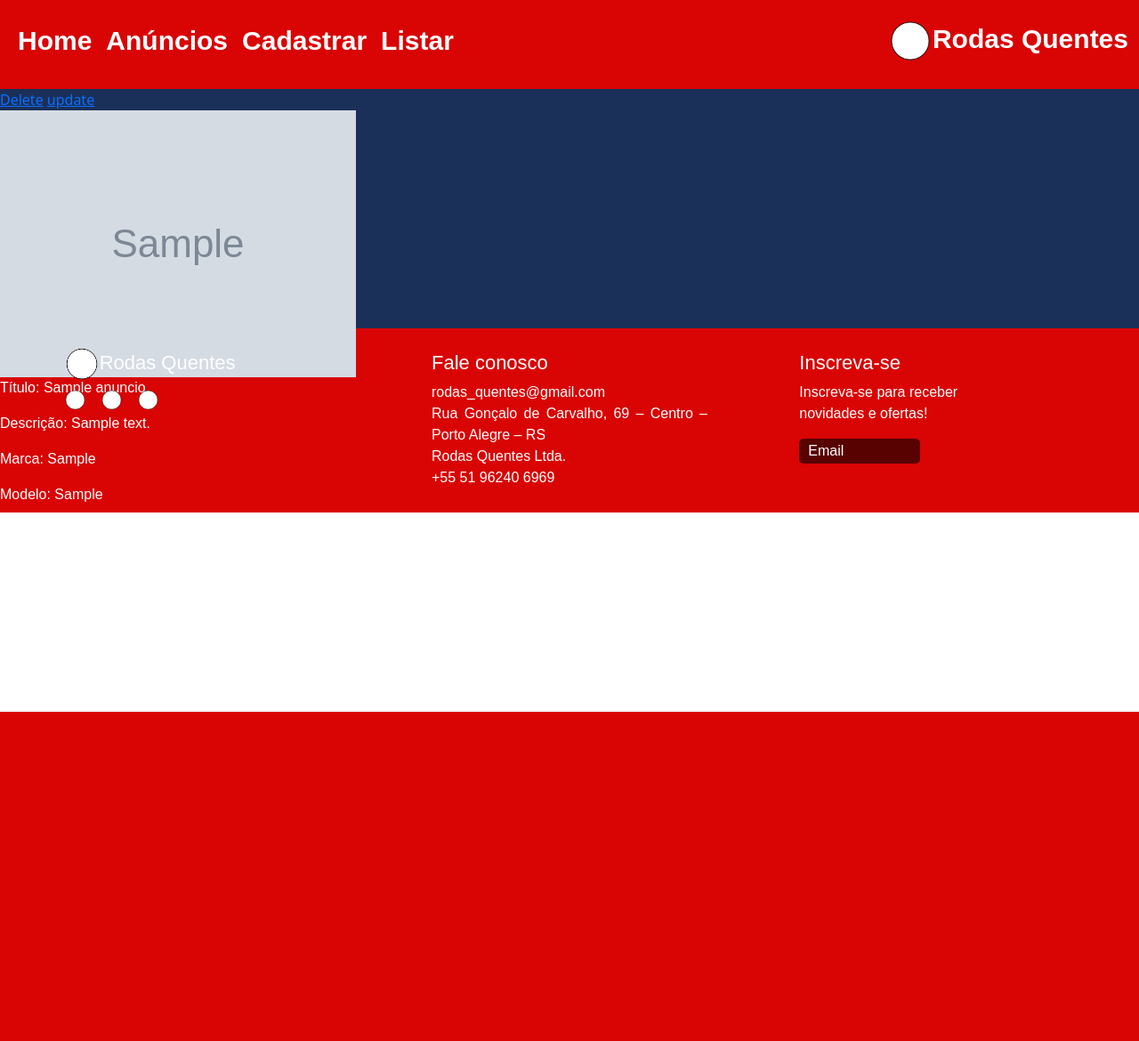
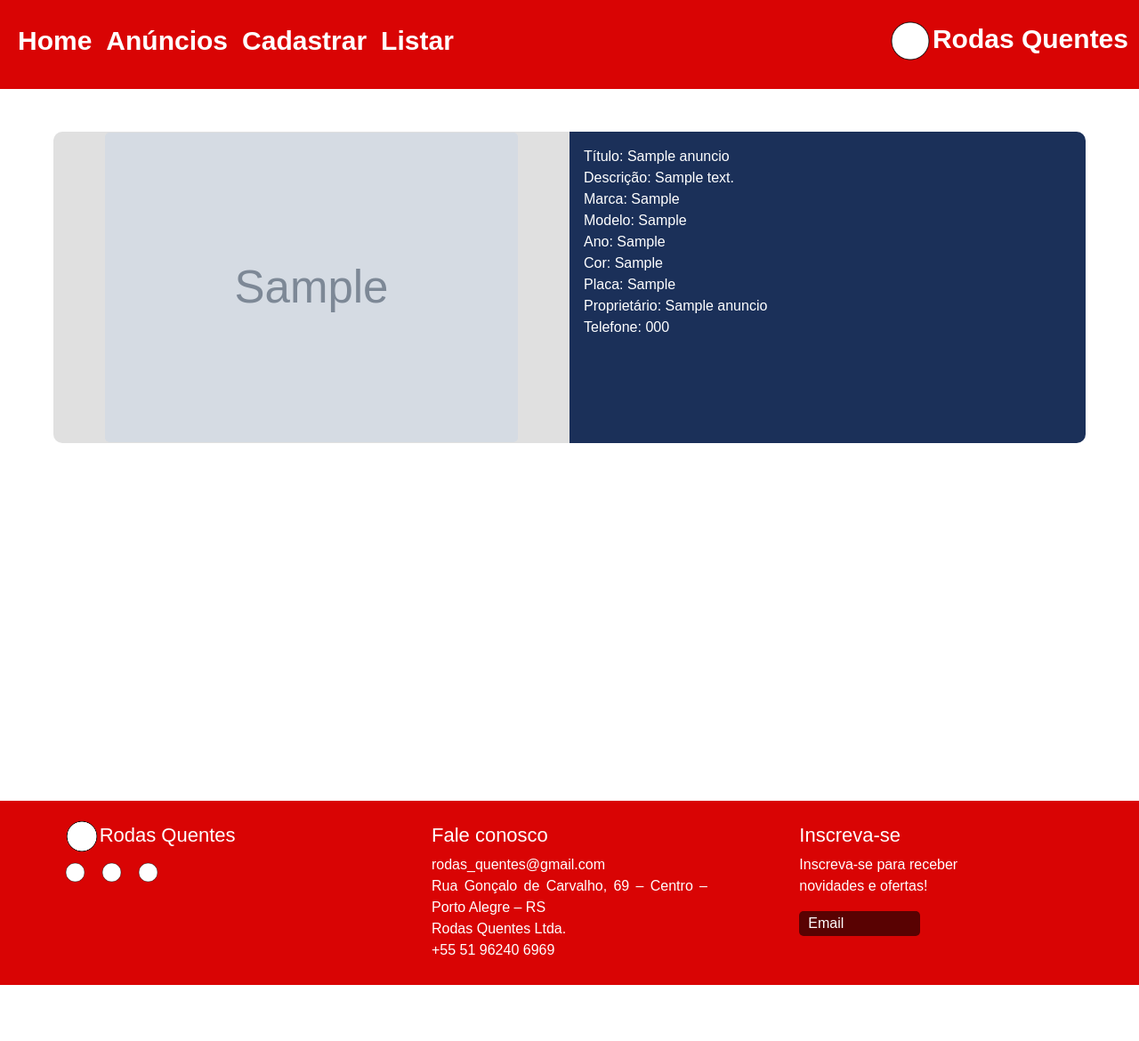
Before and after one commit to pedro-6969/PWII, a PHP site: page /anuncio/read-anuncio.php in a window 1280 px wide. Shown: the whole page at 89% size. Before the commit the page ends 800 px from the top, so only its background shows below. Run offline with PHP 8.4, Linux system fonts and the light colour scheme; tables that the repository leaves empty or names only in its code hold one stand-in row (values such as "Sample post"); grey boxes marked "Sample" are stand-in pictures; some web fonts are replaced.

Commit message:
mensagem

```diff
--- a/rodas_quentes/css/style.css
+++ b/rodas_quentes/css/style.css
@@ -35,7 +35,9 @@ body.login{
 }
 body{
     background-color: var(--white);
-    height: 100%
+    height: 100%;
+    margin: 0;
+    box-sizing: border-box;
 }
 .header{
     background-color: var(--primary-color) !important;
--- a/rodas_quentes/public/anuncio/create-anuncio.php
+++ b/rodas_quentes/public/anuncio/create-anuncio.php
@@ -37,7 +37,7 @@ if ($_SERVER['REQUEST_METHOD'] == 'POST') {
 
 }
 ?>
-<div class="d-flex">
+<div class="d-flex cu">
         <div class="info-create d-flex justify-content-center">
             <div>
                 <div class="d-flex justify-content-center">
--- a/rodas_quentes/public/anuncio/read-anuncio.php
+++ b/rodas_quentes/public/anuncio/read-anuncio.php
@@ -1,30 +1,39 @@
 <?php
     include '../../config/connection.php';
     include '../../includes/header.php';
-
+?>
+<div class="anuncios d-flex">
+<?php
     $stmt = $pdo->query('SELECT * FROM anuncio');
     $anuncios = $stmt->fetchAll();
     foreach ($anuncios as $indice => $ad) { ?>
-
-            <div class="read-anuncio">
-                <div class="read-anuncio-update-delete">
-                    <a href="delete-anuncio.php?id=<?php echo $ad['id']; ?>">Delete</a>
-                    <a href="update-anuncio.php?id=<?php echo $ad['id']; ?>">update</a>
-                </div>
-                <div class="read-anuncio-img">
-                    <img src="../../img/<?php echo $ad['imagem_veiculo']; ?>" alt="<?php echo $ad['titulo_anuncio']; ?>">
-                </div>
-                <div class="read-anuncio-info">
-                    <p>Título: <?php echo $ad['titulo_anuncio'] ?></p>
-                    <p>Descrição: <?php echo $ad['descricao_anuncio'] ?></p>
-                    <p>Marca: <?php echo $ad['marca_veiculo'] ?></p>
-                    <p>Modelo: <?php echo $ad['modelo_veiculo'] ?></p>
-                    <p>Ano: <?php echo $ad['ano_veiculo'] ?></p>
-                    <p>Cor: <?php echo $ad['cor_veiculo'] ?></p>
-                    <p>Placa: <?php echo $ad['placa_veiculo'] ?></p>
-                    <p>Proprietário: <?php echo $ad['nome_proprietario'] ?></p>
-                    <p>Telefone: <?php echo $ad['telefone_proprietario'] ?></p>
+        <div class="container-fluid">
+            <div class="row">
+                <div class="col-xl-12">
+                    <div class="d-flex cont-anuncio m-5">
+                        <div class="ligth-gray-anuncio">
+                            <img src="../../img/<?php echo $ad['imagem_veiculo']; ?>" alt="<?php echo $ad['titulo_anuncio']; ?>" style="width: 80%; heigth: auto; border-radius: 5px">
+                        </div>
+                        <div class="blue-anuncio">
+                            <div class="read-anuncio-info m-3">
+                                <p>
+                                Título: <?php echo $ad['titulo_anuncio'] ?><br>
+                                Descrição: <?php echo $ad['descricao_anuncio'] ?><br>
+                                Marca: <?php echo $ad['marca_veiculo'] ?><br>
+                                Modelo: <?php echo $ad['modelo_veiculo'] ?><br>
+                                Ano: <?php echo $ad['ano_veiculo'] ?><br>
+                                Cor: <?php echo $ad['cor_veiculo'] ?><br>
+                                Placa: <?php echo $ad['placa_veiculo'] ?><br>
+                                Proprietário: <?php echo $ad['nome_proprietario'] ?><br>
+                                Telefone: <?php echo $ad['telefone_proprietario'] ?>
+                                </p>
+                            </div>
+                        </div>
+                    </div>
                 </div>
             </div>
+        </div>
 
-<?php } include '../../includes/footer.php'; ?>
+<?php } ?>
+</div>
+<?php include '../../includes/footer.php'; ?>
```
